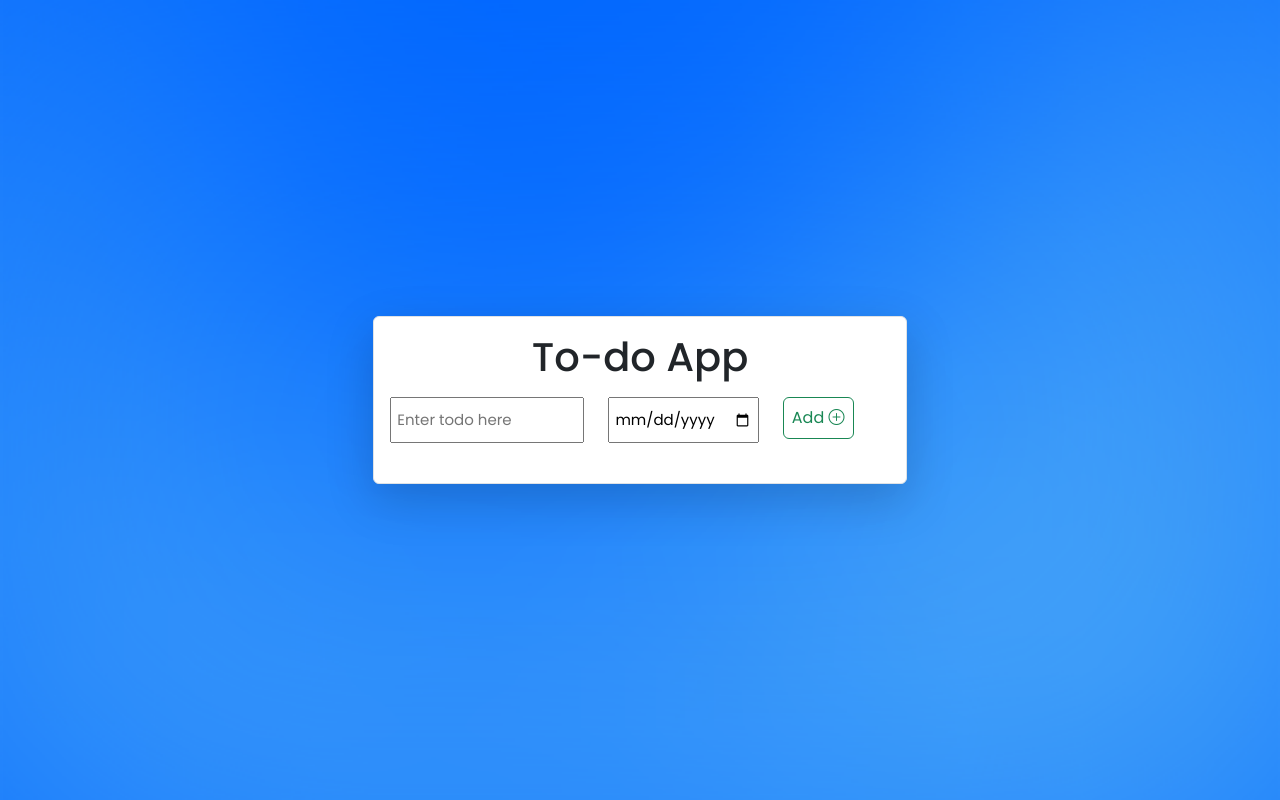
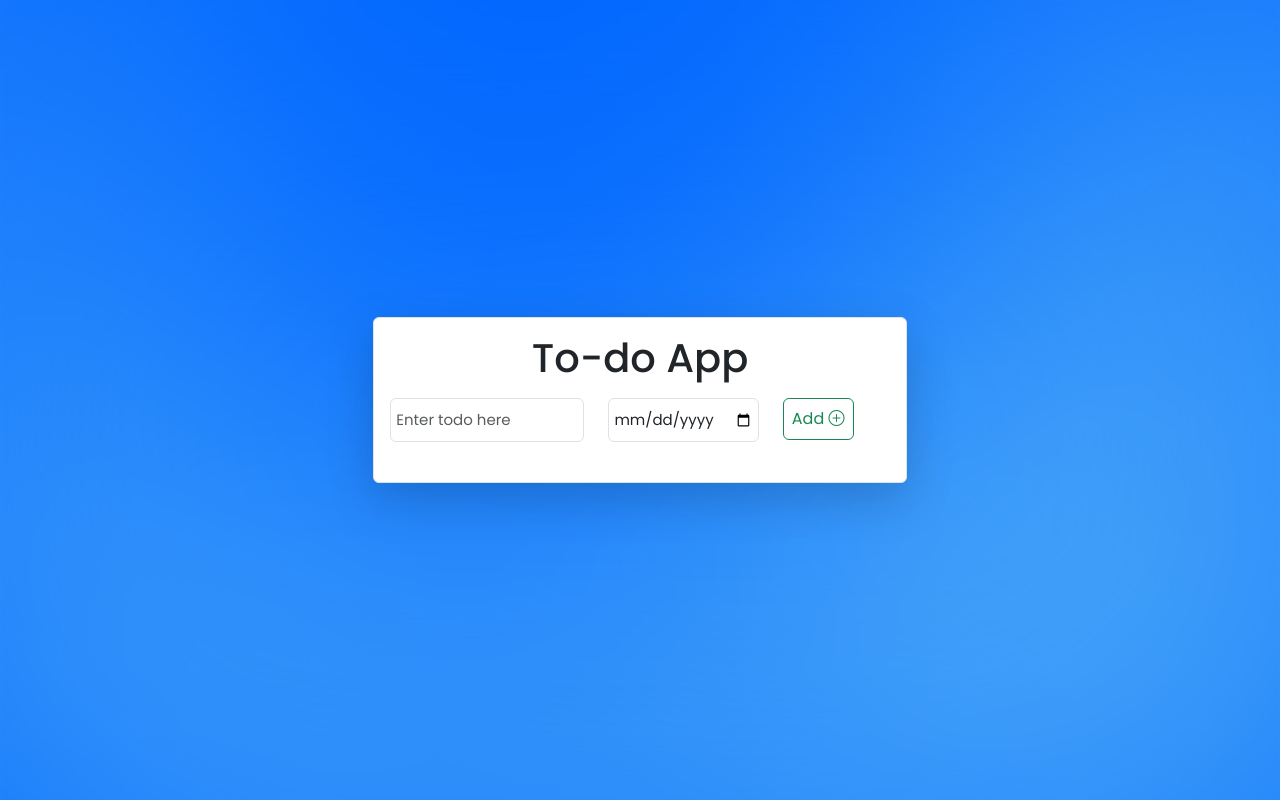
Before and after one commit to Hafeez-Programmer/To-do-app, a plain HTML site: page index.html in a window 1280 px wide. Drawn offline with nearby package versions, Linux system fonts and the light colour scheme.

Commit message:
minor changes

```diff
--- a/index.html
+++ b/index.html
@@ -17,10 +17,10 @@
         <h1 id="main-heading" class="mb-3">To-do App</h1>
         <div class="row justify-content-center">
           <div class="col-5">
-            <input class="w-100" id="todo-input" type="text" placeholder="Enter todo here">
+            <input class="w-100 form-control" id="todo-input" type="text" placeholder="Enter todo here">
           </div>
           <div class="col-4">
-            <input class="w-100" id="todo-date" type="date">
+            <input class="w-100 form-control" id="todo-date" type="date">
           </div>
           <div class="col-3">
             <button id="add-btn" class="btn btn-outline-success rounded p-2">Add <i class="bi bi-plus-circle"></i></button>
--- a/script.js
+++ b/script.js
@@ -62,7 +62,7 @@ function displayError() {
     <div>
       ⚠️ Please fill the inputs
     </div>
-    <button type="button" class="btn-close" onclick="displayTodo();"></button
+    <button type="button" class="btn-close" onclick="displayTodo();"></button>
   </div>
   `
 }
```
